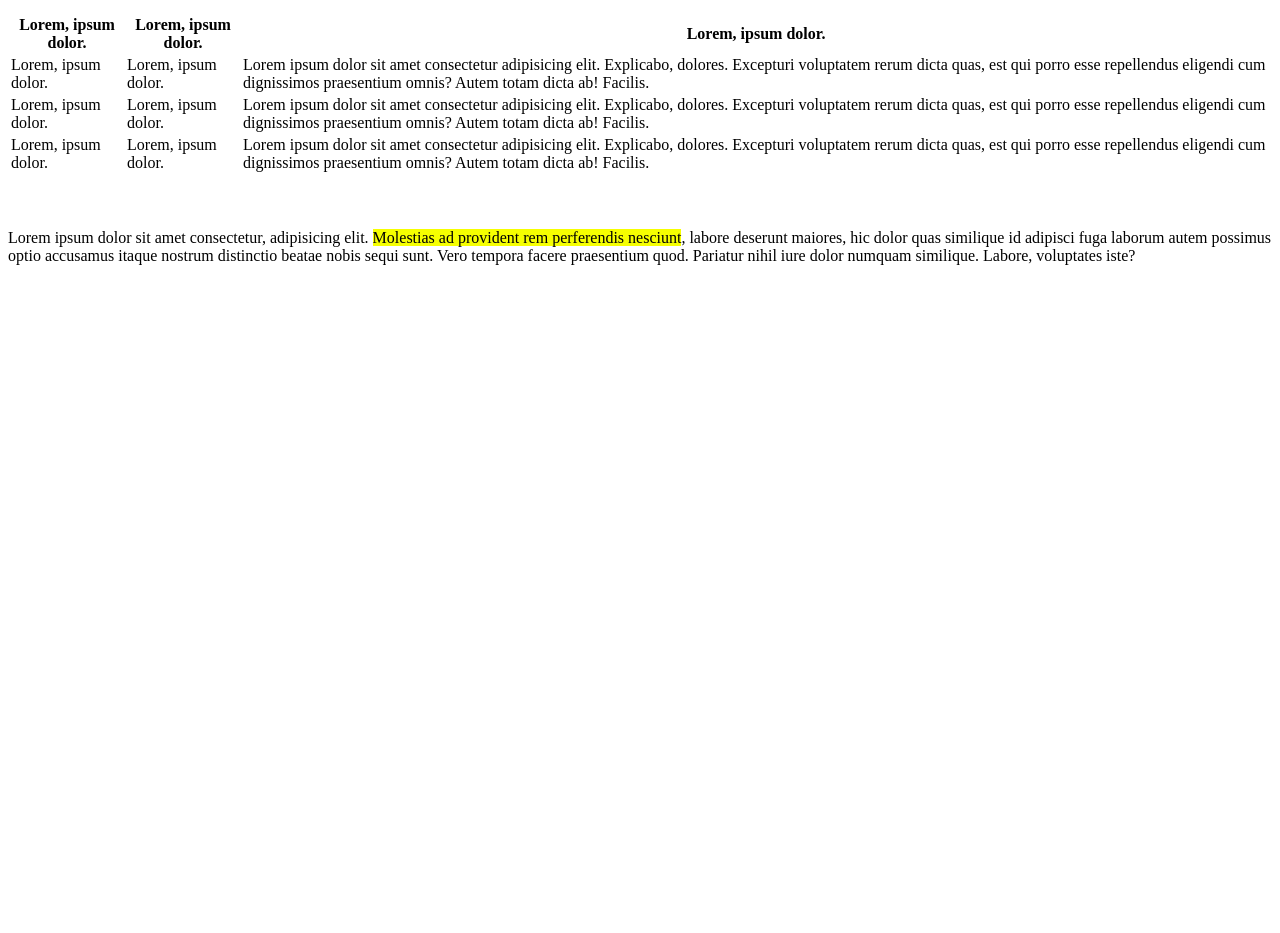
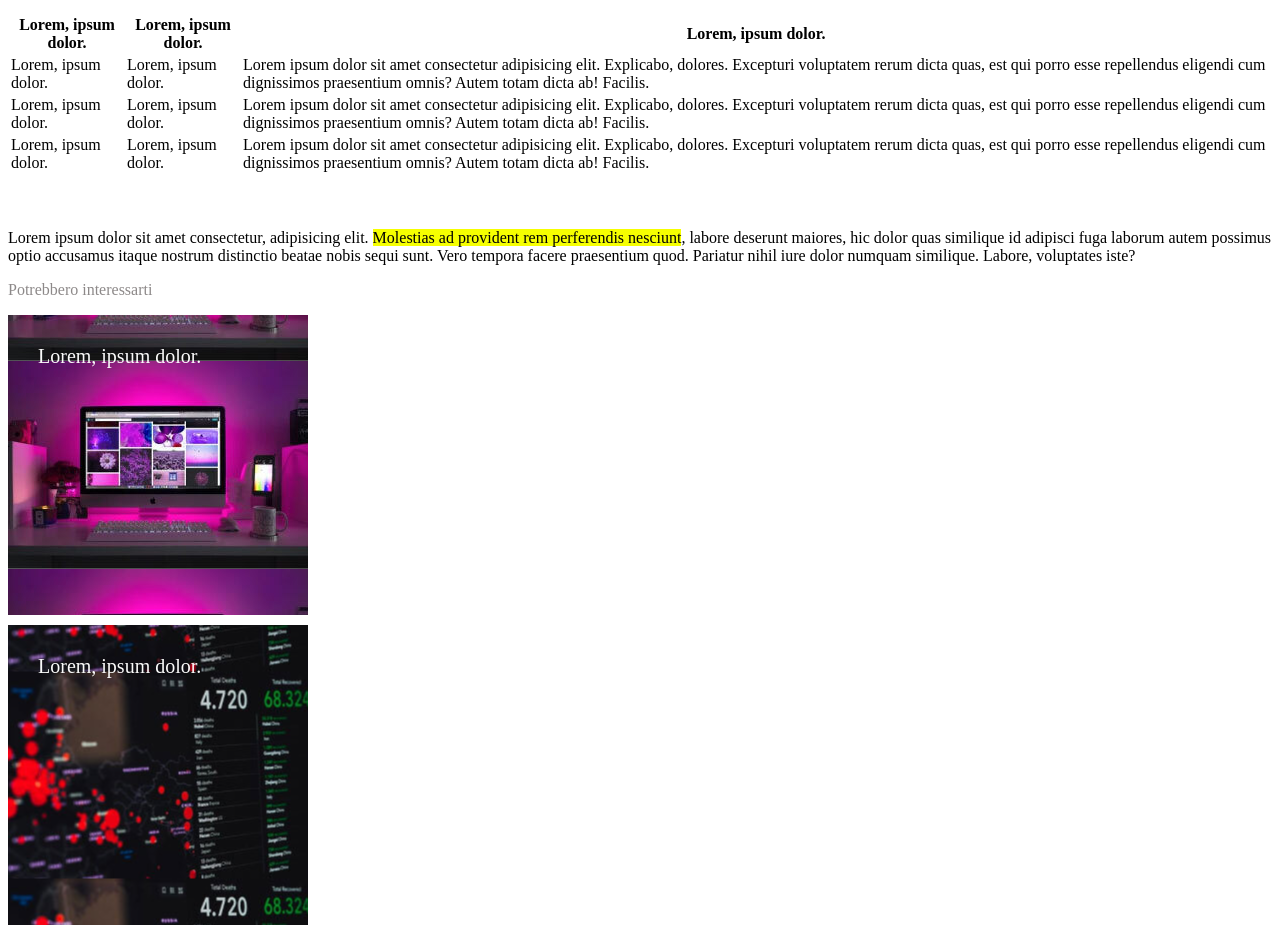
Before and after one commit to MaTtiaa01/html-css-booleaner, a plain HTML site: page index.html in a window 1280 px wide. Shown: the part 877-1810 px from the top of the page. Before the commit the page ends 1158 px from the top, so only its background shows below. Drawn offline with Linux system fonts and the light colour scheme.

Commit message:
add footer commit

```diff
--- a/css/style.css
+++ b/css/style.css
@@ -36,3 +36,49 @@ header > h2{
     height: 200px;
     width: 100%;
 }
+
+
+
+
+
+
+
+
+footer > p{
+    color: rgb(141, 137, 137);
+}
+
+#img_computer{
+    background-image: url(/img/17.jpg);
+    background-position: center;
+    width: 300px;
+    height: 300px;
+    position: relative;
+    margin-bottom: 10px;
+}
+
+#img_computer > span{
+    color: rgb(250, 250, 250);
+    font-size: 20px;
+    position: absolute;
+    top: 0;
+    left: 0;
+    padding: 30px;
+}
+
+#img_bolle{
+    background-image: url(/img/1661783250726.jpg);
+    background-position: center;
+    width: 300px;
+    height: 300px;
+    position: relative;
+}
+
+#img_bolle > span{
+    color: rgb(250, 250, 250);
+    font-size: 20px;
+    position: absolute;
+    top: 0;
+    left: 0;
+    padding: 30px;
+}
--- a/index.html
+++ b/index.html
@@ -70,7 +70,15 @@
             <p>Lorem ipsum dolor sit amet consectetur, adipisicing elit. <span class="evidenziato">Molestias ad provident rem perferendis nesciunt</span>, labore deserunt maiores, hic dolor quas similique id adipisci fuga laborum autem possimus optio accusamus itaque nostrum distinctio beatae nobis sequi sunt. Vero tempora facere praesentium quod. Pariatur nihil iure dolor numquam similique. Labore, voluptates iste?</p>
         </section>
     </main>
-    <footer></footer>
+    <footer>
+        <p>Potrebbero interessarti</p>
+        <div id="img_computer">
+            <span>Lorem, ipsum dolor.</span>
+        </div>
+        <div id="img_bolle">
+            <span>Lorem, ipsum dolor.</span>
+        </div>
+    </footer>
 
 
 </body>
```
